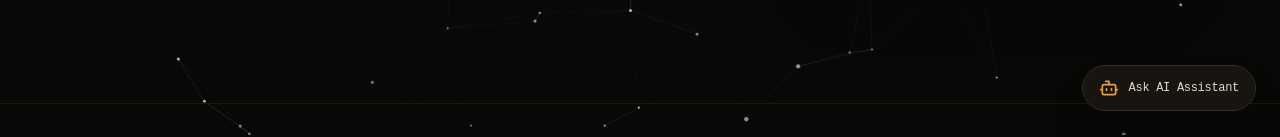
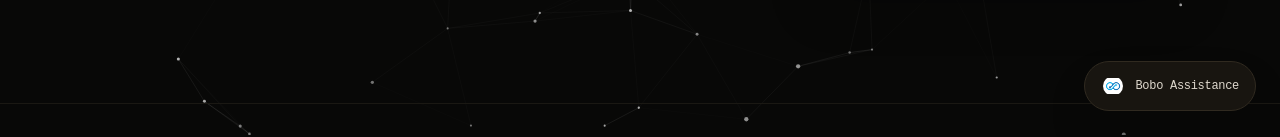
Before and after one commit to leopoldbonfils/portfolio, a Next.js app: page / in a window 1280 px wide. Shown: the part 665-802 px from the top of the page. Built offline with nearby package versions, Linux system fonts and the light colour scheme.

Commit message:
feat(ai-chat): customize Bobo Assistance branding with infinity logo and optimize model latency

```diff
--- a/src/app/api/chat/route.ts
+++ b/src/app/api/chat/route.ts
@@ -40,11 +40,9 @@ export async function POST(req: NextRequest) {
     // 1. Google Gemini Provider
     if (geminiKey) {
       const candidateModels = [
-        'gemini-3.8-flash',
+        'gemini-3.5-flash-lite',
         'gemini-3.5-flash',
         'gemini-flash-latest',
-        'gemini-3.1-flash-lite',
-        'gemini-2.5-flash-lite',
       ];
 
       for (const model of candidateModels) {
@@ -73,7 +71,7 @@ export async function POST(req: NextRequest) {
               method: 'POST',
               headers: { 'Content-Type': 'application/json' },
               body: JSON.stringify({ contents }),
-              signal: AbortSignal.timeout(5000),
+              signal: AbortSignal.timeout(3500),
             }
           );
 
--- a/src/components/AIChatWidget.tsx
+++ b/src/components/AIChatWidget.tsx
@@ -1,9 +1,9 @@
 'use client';
 
 import React, { useState, useRef, useEffect } from 'react';
-import { Bot, MessageSquare, X, Send, RotateCcw, Sparkles, ExternalLink, ArrowRight } from 'lucide-react';
+import Image from 'next/image';
+import { X, Send, RotateCcw, ExternalLink } from 'lucide-react';
 import { suggestedQuestions } from '@/data/faq';
-import { profile } from '@/data/profile';
 
 interface Message {
   role: 'user' | 'assistant';
@@ -18,7 +18,7 @@ export default function AIChatWidget() {
   const [messages, setMessages] = useState<Message[]>([
     {
       role: 'assistant',
-      content: `Hello! I am Leopold Mugisha's AI portfolio assistant. Ask me about his verified full-stack projects, database architectures, education at AUCA, or contact details.`,
+      content: `Hello! I am Bobo Assistance, Leopold Mugisha's AI portfolio assistant. Ask me about his verified full-stack projects, database architectures, education at AUCA, or contact details.`,
     },
   ]);
 
@@ -111,7 +111,7 @@ export default function AIChatWidget() {
     setMessages([
       {
         role: 'assistant',
-        content: `Hello! I am Leopold Mugisha's AI portfolio assistant. Ask me about his verified full-stack projects, database architectures, education at AUCA, or contact details.`,
+        content: `Hello! I am Bobo Assistance, Leopold Mugisha's AI portfolio assistant. Ask me about his verified full-stack projects, database architectures, education at AUCA, or contact details.`,
       },
     ]);
   }
@@ -125,14 +125,20 @@ export default function AIChatWidget() {
           onClick={() => setIsOpen(!isOpen)}
           className="group relative flex items-center gap-2.5 px-4 py-3 rounded-full bg-[#181510] hover:bg-[#221e17] text-[#ded8cd] hover:text-white border border-[#302a20] hover:border-accent shadow-2xl transition-all duration-300 focus-visible:ring-2 focus-visible:ring-accent"
           aria-expanded={isOpen}
-          aria-label="Open Leopold's AI Portfolio Assistant"
+          aria-label="Open Bobo Assistance"
         >
-          <div className="relative">
+          <div className="relative w-6 h-6 flex items-center justify-center">
             <span className="w-2.5 h-2.5 rounded-full bg-accent absolute -top-0.5 -right-0.5 animate-ping opacity-75" />
-            <Bot className="w-5 h-5 text-accent" />
+            <Image
+              src="/bobo-assistant-logo.png"
+              alt="Bobo Assistance Logo"
+              width={24}
+              height={24}
+              className="w-5 h-5 object-contain rounded-full group-hover:scale-110 transition-transform duration-300"
+            />
           </div>
           <span className="text-xs font-mono font-medium tracking-tight">
-            Ask AI Assistant
+            Bobo Assistance
           </span>
         </button>
       </div>
@@ -148,15 +154,22 @@ export default function AIChatWidget() {
           {/* Header */}
           <div className="flex items-center justify-between px-4 py-3.5 border-b border-[#211e18] bg-[#14120e]">
             <div className="flex items-center gap-2.5">
-              <div className="w-8 h-8 rounded-full bg-[#1e1a14] border border-[#332c21] flex items-center justify-center text-accent">
-                <Sparkles className="w-4 h-4" />
+              <div className="w-9 h-9 rounded-full bg-white/5 border border-[#332c21] flex items-center justify-center overflow-hidden p-1 shadow-inner">
+                <Image
+                  src="/bobo-assistant-logo.png"
+                  alt="Bobo Assistance"
+                  width={32}
+                  height={32}
+                  className="w-full h-full object-contain"
+                />
               </div>
               <div className="flex flex-col">
-                <span id="ai-chat-title" className="text-xs font-bold text-[#f2ede4]">
-                  Leopold's AI Representative
+                <span id="ai-chat-title" className="text-xs font-bold text-[#f2ede4] flex items-center gap-1.5">
+                  Bobo Assistance
+                  <span className="w-1.5 h-1.5 rounded-full bg-emerald-400 inline-block animate-pulse" title="Online" />
                 </span>
                 <span className="text-[10px] font-mono text-[#8a8376]">
-                  Grounded strictly in verified portfolio data
+                  Leopold's Verified Portfolio Assistant
                 </span>
               </div>
             </div>
@@ -176,7 +189,7 @@ export default function AIChatWidget() {
                 type="button"
                 onClick={() => setIsOpen(false)}
                 className="p-1.5 rounded-md text-[#857e72] hover:text-[#ded8cd] hover:bg-[#1f1b15] transition-colors"
-                aria-label="Close Assistant"
+                aria-label="Close Bobo Assistance"
               >
                 <X className="w-4 h-4" />
               </button>
@@ -194,6 +207,21 @@ export default function AIChatWidget() {
                     isAssistant ? 'items-start mr-4' : 'items-end ml-4'
                   }`}
                 >
+                  {isAssistant && (
+                    <div className="flex items-center gap-1.5 mb-1 pl-0.5">
+                      <div className="w-4 h-4 rounded-full overflow-hidden bg-white/5 border border-[#332c21] flex items-center justify-center p-0.5">
+                        <Image
+                          src="/bobo-assistant-logo.png"
+                          alt="Bobo"
+                          width={14}
+                          height={14}
+                          className="w-full h-full object-contain"
+                        />
+                      </div>
+                      <span className="text-[10px] font-mono text-[#8a8376]">Bobo Assistance</span>
+                    </div>
+                  )}
+
                   <div
                     className={`p-3 rounded-xl max-w-full leading-relaxed whitespace-pre-wrap ${
                       isAssistant
@@ -227,11 +255,22 @@ export default function AIChatWidget() {
 
             {/* Typing Indicator */}
             {loading && (
-              <div className="self-start flex items-center gap-1.5 p-3 rounded-xl bg-[#161410] border border-[#26221a] text-[#8a8376]">
-                <span className="w-1.5 h-1.5 rounded-full bg-accent animate-pulse" />
-                <span className="w-1.5 h-1.5 rounded-full bg-accent animate-pulse delay-150" />
-                <span className="w-1.5 h-1.5 rounded-full bg-accent animate-pulse delay-300" />
-                <span className="font-mono text-[11px] ml-1">Analyzing knowledge base...</span>
+              <div className="self-start flex items-center gap-2 p-3 rounded-xl bg-[#161410] border border-[#26221a] text-[#8a8376]">
+                <div className="w-4 h-4 rounded-full overflow-hidden bg-white/5 border border-[#332c21] flex items-center justify-center p-0.5">
+                  <Image
+                    src="/bobo-assistant-logo.png"
+                    alt="Bobo"
+                    width={14}
+                    height={14}
+                    className="w-full h-full object-contain animate-spin"
+                  />
+                </div>
+                <div className="flex items-center gap-1">
+                  <span className="w-1.5 h-1.5 rounded-full bg-accent animate-pulse" />
+                  <span className="w-1.5 h-1.5 rounded-full bg-accent animate-pulse delay-150" />
+                  <span className="w-1.5 h-1.5 rounded-full bg-accent animate-pulse delay-300" />
+                </div>
+                <span className="font-mono text-[11px] ml-1">Bobo Assistance is answering...</span>
               </div>
             )}
 
@@ -268,7 +307,7 @@ export default function AIChatWidget() {
                 value={input}
                 onChange={(e) => setInput(e.target.value)}
                 onKeyDown={handleKeyDown}
-                placeholder="Ask about projects, skills, AUCA, contact..."
+                placeholder="Ask Bobo Assistance about projects, skills, AUCA, contact..."
                 className="w-full pl-3 pr-10 py-2 rounded-lg bg-[#181611] border border-[#2d2820] text-xs text-[#f2ede4] placeholder-[#6b6456] focus:border-accent focus:outline-none resize-none"
               />
               <button
@@ -283,7 +322,7 @@ export default function AIChatWidget() {
             </div>
             <div className="flex items-center justify-between text-[10px] font-mono text-[#666054] mt-1.5 px-0.5">
               <span>Press Enter to send</span>
-              <span>Never invents facts</span>
+              <span>Bobo Assistance • Never invents facts</span>
             </div>
           </div>
         </div>
```
Also changed, not shown: public/bobo-assistant-logo.png (added), 1 other file (tests, documents, lock files or other folders).
